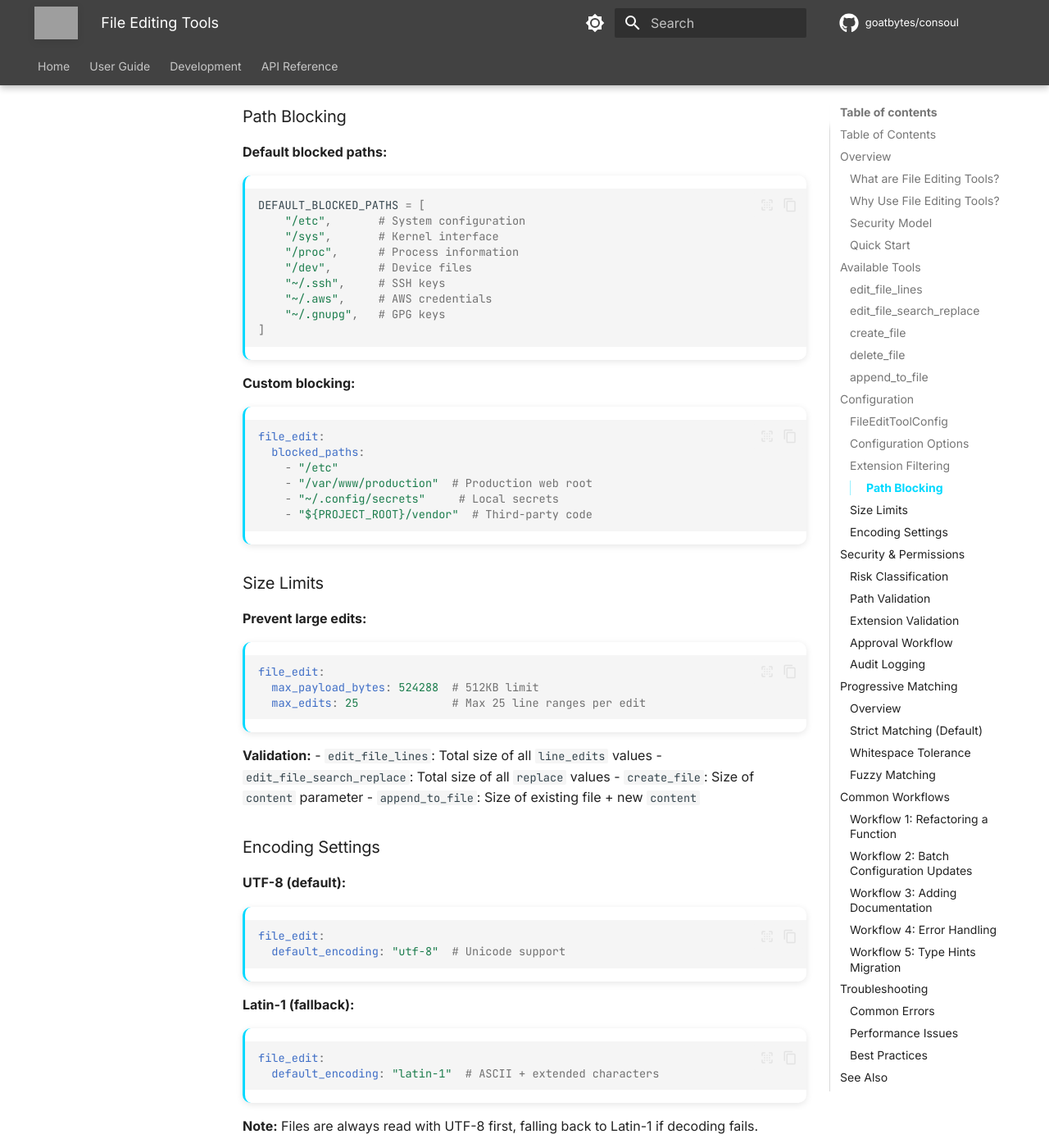
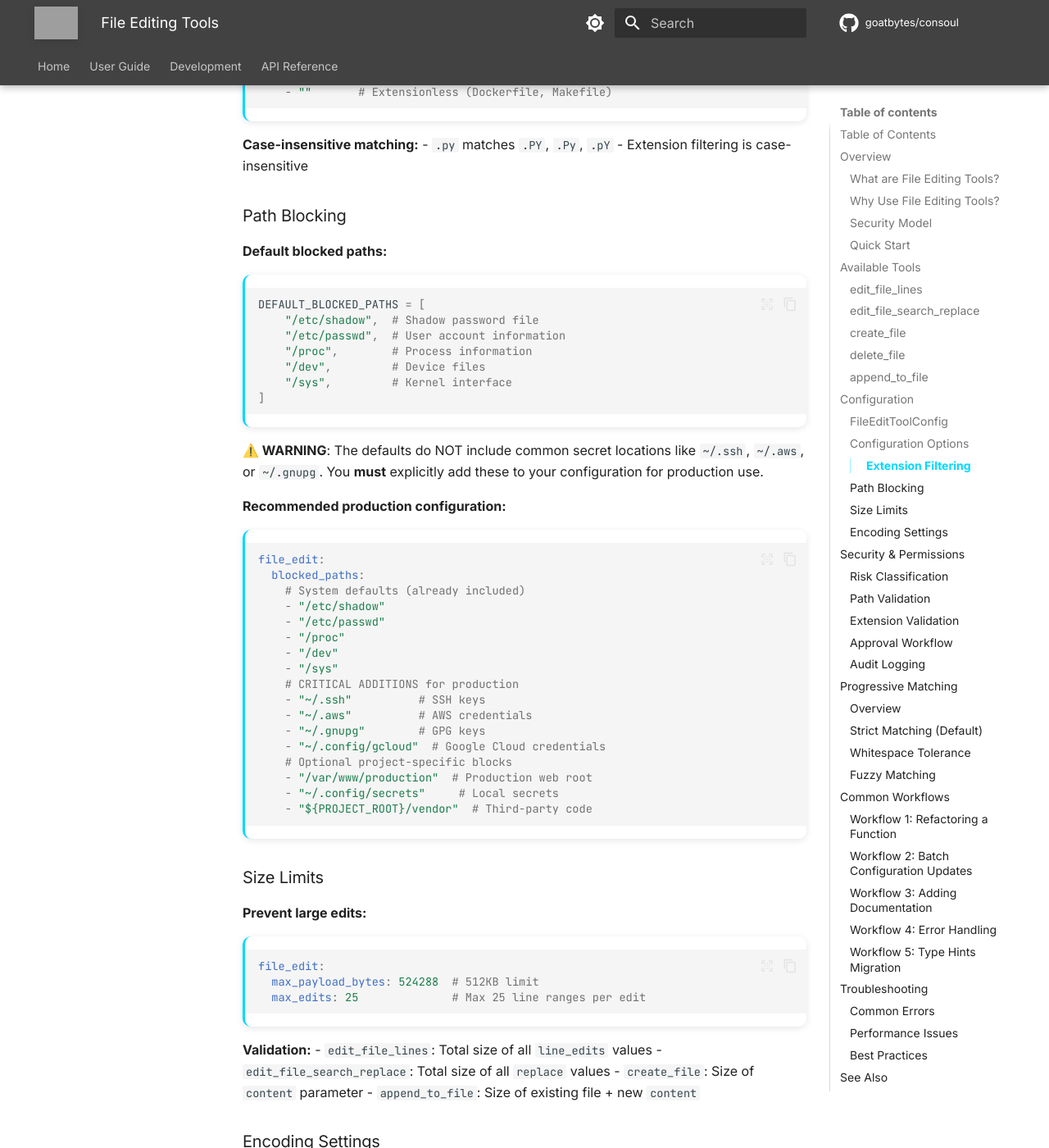
Before and after one commit to goatbytes/consoul, an MkDocs documentation site: the page built from docs/user-guide/file-editing.md, in a window 1280 px wide and 1400 px high, scrolled down 12295 px. Shown: the whole window at 82% size. Built offline with MkDocs 1.6.1 and Material for MkDocs 9.7.7, drawn with Linux system fonts in a browser that asks for light colours; comment, search, counter and statistics services are not loaded; some of the changed text lies outside the part shown; grey boxes are pictures that could not be loaded.

Commit message:
fix(docs): correct security documentation for file editing tools
Fix two critical security documentation inaccuracies discovered in code review:

1. delete_file risk level misdocumentation (SECURITY.md:112, user-guide):
   - INCORRECT: Stated all file editing tools are Risk Level: CAUTION
   - CORRECT: delete_file is Risk Level: DANGEROUS (destructive operation)
   - Impact: Could mislead operators into relaxing approvals for deletions
   - Fix: Explicitly document delete_file as DANGEROUS in all locations

2. Default blocked_paths misdocumentation (SECURITY.md:135-143, user-guide):
   - INCORRECT: Claimed defaults include ~/.ssh, ~/.aws, ~/.gnupg
   - CORRECT: FileEditToolConfig defaults only block system paths:
     - /etc/shadow, /etc/passwd, /proc, /dev, /sys
   - Impact: Created false sense of protection for secrets in home dirs
   - Fix: Document actual defaults and add prominent warnings

Changes made:

SECURITY.md:
- Line 112: Clarify most tools are CAUTION, delete_file is DANGEROUS
- Lines 135-143: Document actual default blocked paths
- Add prominent warning about missing secret paths
- Update example configs to show recommended additions
- Lines 187-192: Add risk level breakdown for all tools
- Line 291: Add CRITICAL checklist item to add secret paths
- Line 302: Add reminder that delete_file is DANGEROUS

docs/user-guide/file-editing.md:
- Line 58: Clarify delete_file is DANGEROUS, not CAUTION
- Line 352: Update delete_file risk level to DANGEROUS
- Lines 630-636: Document risk classification accurately
- Lines 572-583: Show actual default blocked paths
- Add ⚠️ WARNING about missing secret paths
- Lines 585-604: Provide recommended production config

All configuration examples now include critical secret paths:
- ~/.ssh (SSH keys)
- ~/.aws (AWS credentials)
- ~/.gnupg (GPG keys)
- ~/.config/gcloud (Google Cloud credentials)

This ensures operators understand:
1. File deletion is DANGEROUS, not CAUTION
2. Default config does NOT protect secrets in home directories
3. Production deployments MUST explicitly add secret paths

Relates-to: SOUL-111

````diff
--- a/docs/user-guide/file-editing.md
+++ b/docs/user-guide/file-editing.md
@@ -55,7 +55,7 @@
 
 ### Security Model
 
-All file editing tools are classified as **Risk Level: CAUTION** and require user approval by default.
+Most file editing tools are classified as **Risk Level: CAUTION**, with the exception of `delete_file` which is **Risk Level: DANGEROUS** due to its destructive nature. All file operations require user approval by default.
 
 **Security layers:**
 1. **Path validation**: Blocks `..` traversal and absolute dangerous paths
@@ -516,11 +516,16 @@
 
         # Path blocking
         blocked_paths:
-          - "/etc"
+          # System defaults
+          - "/etc/shadow"
+          - "/etc/passwd"
+          - "/proc"
+          - "/dev"
           - "/sys"
-          - "/proc"
+          # CRITICAL: Add secret paths (not in defaults!)
           - "~/.ssh"
           - "~/.aws"
+          - "~/.gnupg"
 
         # Size limits
         max_payload_bytes: 1048576  # 1MB max content size
@@ -572,21 +577,32 @@
 **Default blocked paths:**
 ```python
 DEFAULT_BLOCKED_PATHS = [
-    "/etc",       # System configuration
-    "/sys",       # Kernel interface
-    "/proc",      # Process information
-    "/dev",       # Device files
-    "~/.ssh",     # SSH keys
-    "~/.aws",     # AWS credentials
-    "~/.gnupg",   # GPG keys
+    "/etc/shadow",  # Shadow password file
+    "/etc/passwd",  # User account information
+    "/proc",        # Process information
+    "/dev",         # Device files
+    "/sys",         # Kernel interface
 ]
 ```
 
-**Custom blocking:**
+**⚠️ WARNING**: The defaults do NOT include common secret locations like `~/.ssh`, `~/.aws`, or `~/.gnupg`. You **must** explicitly add these to your configuration for production use.
+
+**Recommended production configuration:**
 ```yaml
 file_edit:
   blocked_paths:
-    - "/etc"
+    # System defaults (already included)
+    - "/etc/shadow"
+    - "/etc/passwd"
+    - "/proc"
+    - "/dev"
+    - "/sys"
+    # CRITICAL ADDITIONS for production
+    - "~/.ssh"          # SSH keys
+    - "~/.aws"          # AWS credentials
+    - "~/.gnupg"        # GPG keys
+    - "~/.config/gcloud"  # Google Cloud credentials
+    # Optional project-specific blocks
     - "/var/www/production"  # Production web root
     - "~/.config/secrets"     # Local secrets
     - "${PROJECT_ROOT}/vendor"  # Third-party code
@@ -627,10 +643,13 @@
 
 ### Risk Classification
 
-All file editing tools are **Risk Level: CAUTION**:
-- Require user approval (unless whitelisted)
-- Auto-approved with `permission_policy: trusting`
-- Always prompt with `permission_policy: balanced` or `paranoid`
+**Risk Levels:**
+- Most file editing tools: **CAUTION** (edit_file_lines, edit_file_search_replace, create_file, append_to_file)
+- `delete_file`: **DANGEROUS** (destructive operation)
+
+**Approval Requirements:**
+- CAUTION tools: Require approval with `balanced` or `paranoid`, auto-approved with `trusting`
+- DANGEROUS tools: Always require approval (even with `trusting`), only auto-approved with `unrestricted`
 
 ### Path Validation
 
````
Also changed, not shown: other parts of docs/user-guide/file-editing.md (+1 -1 lines), SECURITY.md (+38 -15 lines).
